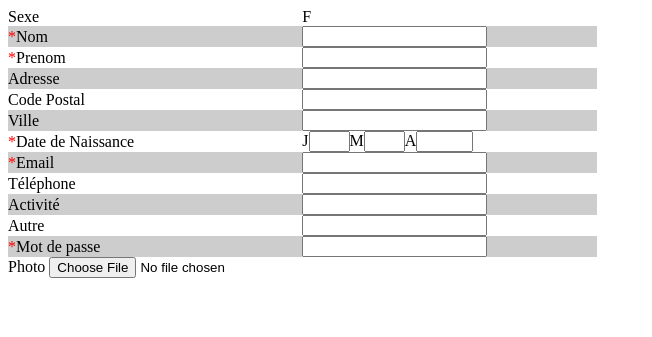
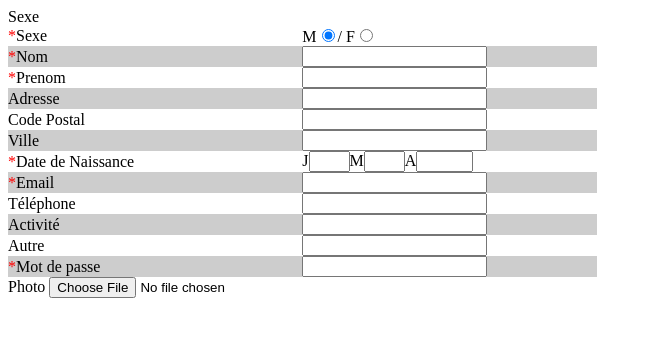
Before and after one commit to Cau-sher/trombyn, a PHP site: page /admin/formconjoint.php in a window 1280 px wide. Shown: the top 337 px of the page, without its empty margins (0-652 px from the left). Run offline with PHP 8.4, Linux system fonts and the light colour scheme; data that the repository does not hold is empty.

Commit message:
Correction variable PHP + simplification code

```diff
--- a/admin/formconjoint.php
+++ b/admin/formconjoint.php
@@ -2,11 +2,15 @@
     <tr>
         <td width="50%">Sexe</td>
         <td width="50%">
-    	<?php if ($sexe=="F") {
-	    	echo "M<input type=hidden name=sexeC value=M>";
-	    } else {
-		    echo "F<input type=hidden name=sexeC value=F>";
-		} ?>
+            <?php // if ($sexe=="F") {
+            //	echo "M<input type=hidden name=sexeC value=M>";
+            //} else {
+            //  echo "F<input type=hidden name=sexeC value=F>";
+            //} ?>
+            <tr>
+                <td><font color="red">*</font>Sexe</td>
+                <td>M<input type="radio" name="sexe" value="M" checked>/ F<input type="radio" name="sexe" value="F"></td>
+            </tr>
         </td>
     </tr>
     <tr>
@@ -55,7 +59,6 @@
     </tr>
     <tr>
         <td valign="top">
-
             <input type=hidden name="max_file_size" value="256000">
             Photo <input type=file name="userfileC"><br>
         </td>
--- a/admin/potins.php
+++ b/admin/potins.php
@@ -1,8 +1,6 @@
 <?php
 	include ("../conex.inc");
-
     $count = getHHTPVars('count', $_POST, $_GET);
-
     include("../aqua_haut.htm");
 ?>
 <font color="red">Ici vous pouvez supprimer les potins inopportuns !</font>
--- a/index.php
+++ b/index.php
@@ -18,7 +18,7 @@
 	$login = getHHTPVars('login', $_POST, $_GET);
 	$pass = getHHTPVars('pass', $_POST, $_GET);
 
-	//if(isset($HTTP_COOKIE_VAR['Id'])) {
+	//if(isset($_COOKIE['Id'])) {
 		$Id = $_COOKIE['Id'];
 	//}
 
```
Lines whose indentation alone changed are shown as unchanged.
